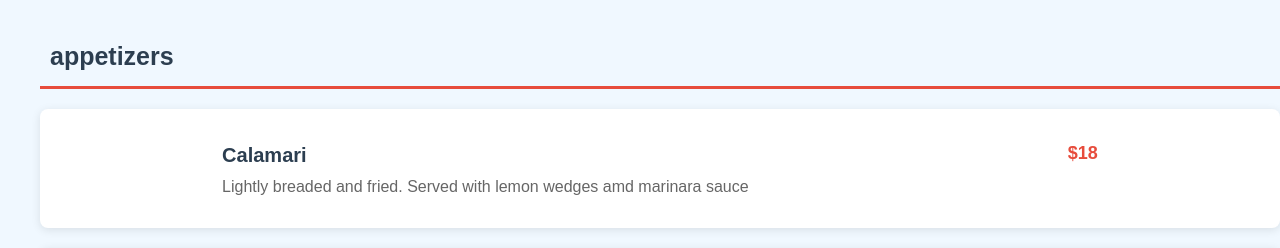
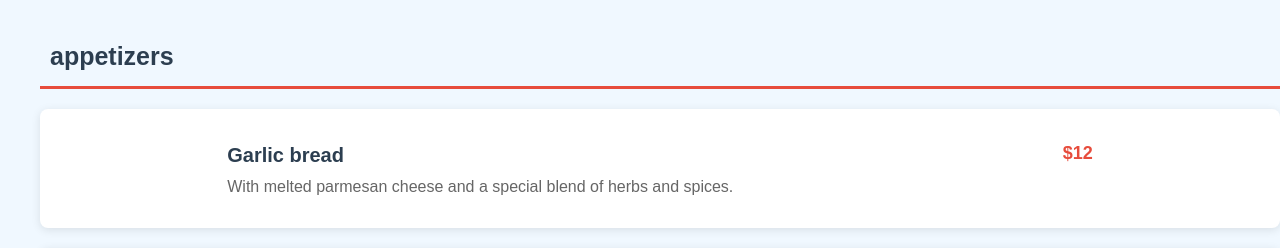
Before and after one commit to Aish2208/bella-vista, a plain HTML site: page index.html in a window 1280 px wide. Shown: the part 1060-1308 px from the top of the page. Drawn offline with Linux system fonts and the light colour scheme.

Commit message:
Update index.html

```diff
--- a/index.html
+++ b/index.html
@@ -49,10 +49,10 @@
                         <div class="menu-items">
                              <div class="menu-item">
                                 <div class="menu-item-info">
-                                    <h4>Calamari</h4>
-                                    <p>Lightly breaded and fried. Served with lemon wedges amd marinara sauce </p>
+                                    <h4>Garlic bread</h4>
+                                    <p> With melted parmesan cheese and a special blend of herbs and spices. </p>
                                 </div>
-                                <span class="price">$18</span>
+                                <span class="price">$12</span>
                              </div>
 
                              <div class="menu-item">
```
